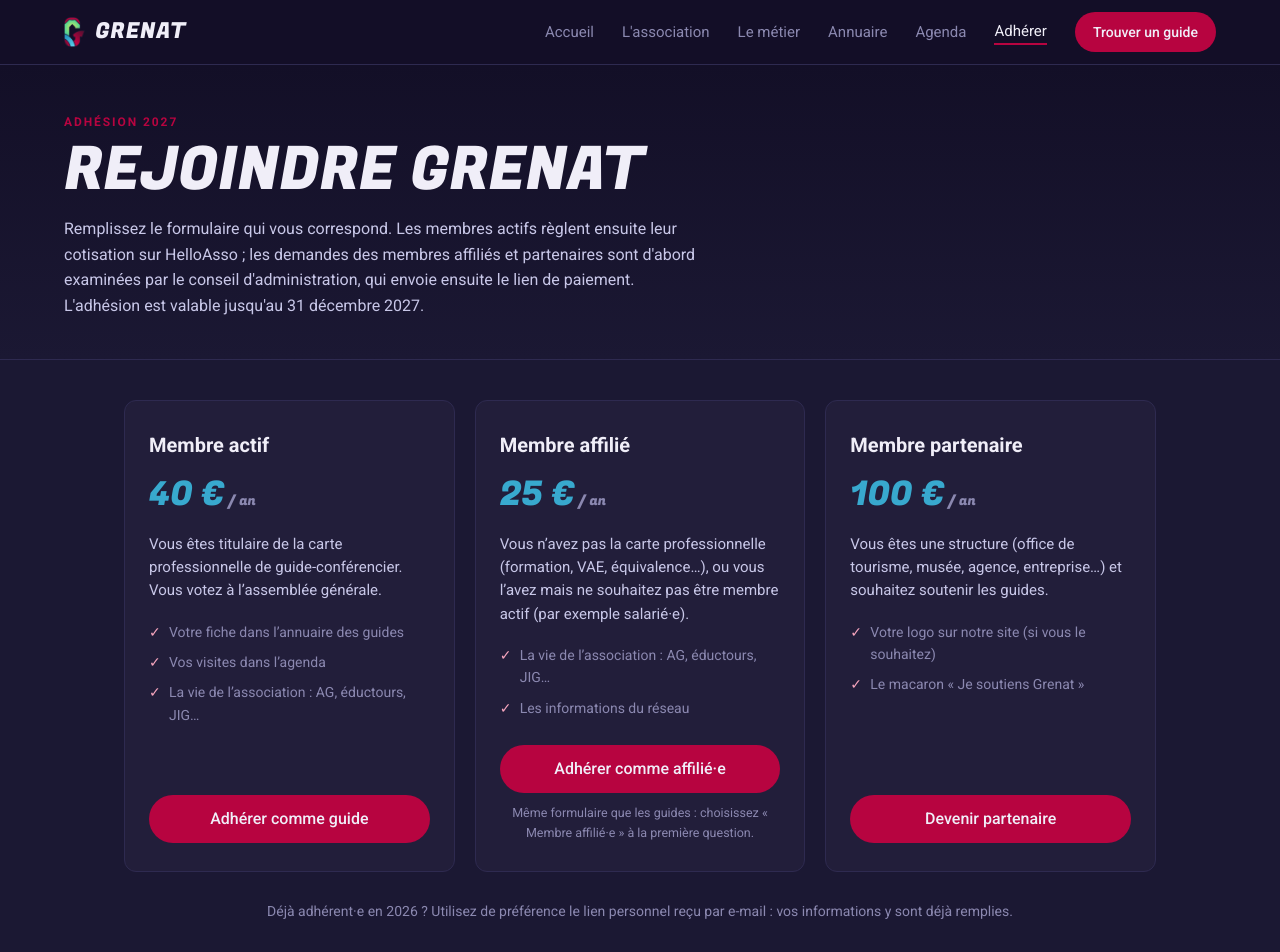
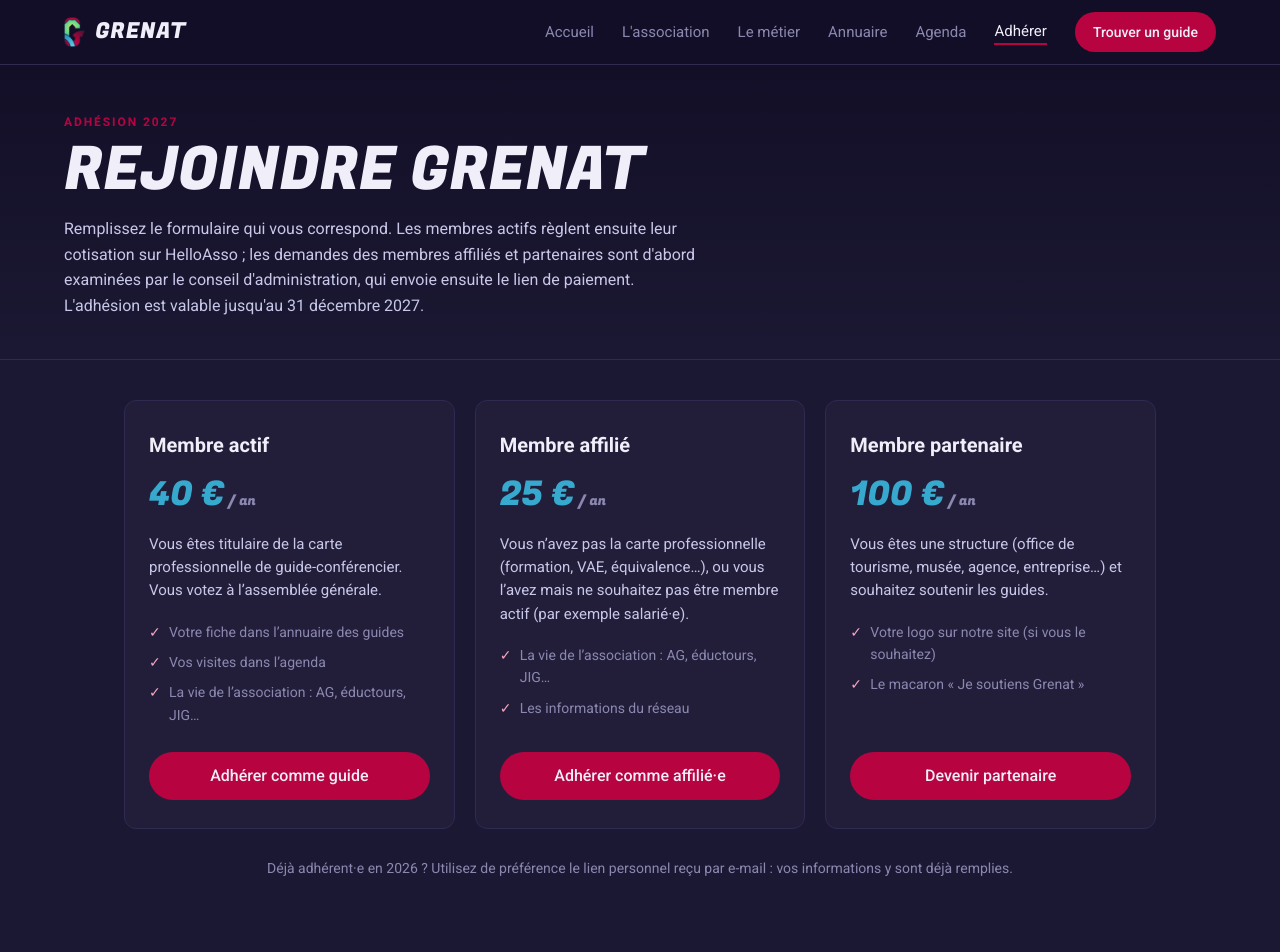
Before and after one commit to grenatguides/grenat-annuaire, a Next.js app in the folder grenat-annuaire/: page /adherer in a window 1280 px wide. Shown: the top 952 px of the page. Built offline with nearby package versions, Linux system fonts and the light colour scheme.

Commit message:
Page Adhérer : retrait de la note sous la carte affiliés
Co-Authored-By: Claude Opus 5.5 <noreply@anthropic.com>
Claude-Session: https://claude.ai/code/session_01JHypzuZuW5LhPmszAX1wQg

```diff
--- a/grenat-annuaire/pages/adherer.js
+++ b/grenat-annuaire/pages/adherer.js
@@ -18,7 +18,6 @@ const FORMULES = [
     plus: ['La vie de l’association : AG, éductours, JIG…', 'Les informations du réseau'],
     lien: 'https://tally.so/r/zxpZ4M',
     bouton: 'Adhérer comme affilié·e',
-    note: 'Même formulaire que les guides : choisissez « Membre affilié\u00b7e » à la première question.',
   },
   {
     titre: 'Membre partenaire',
```
